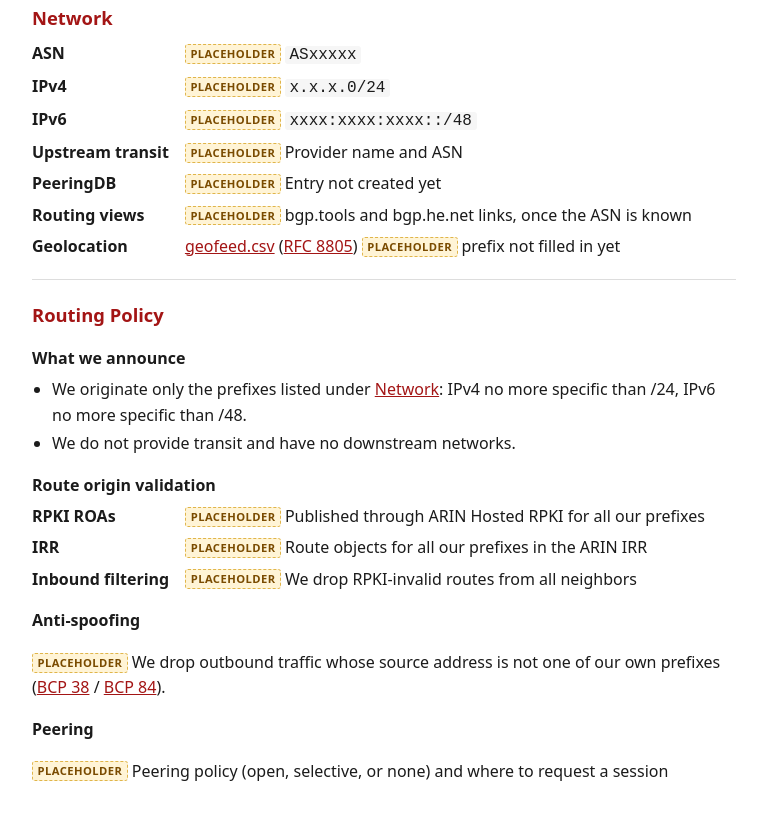
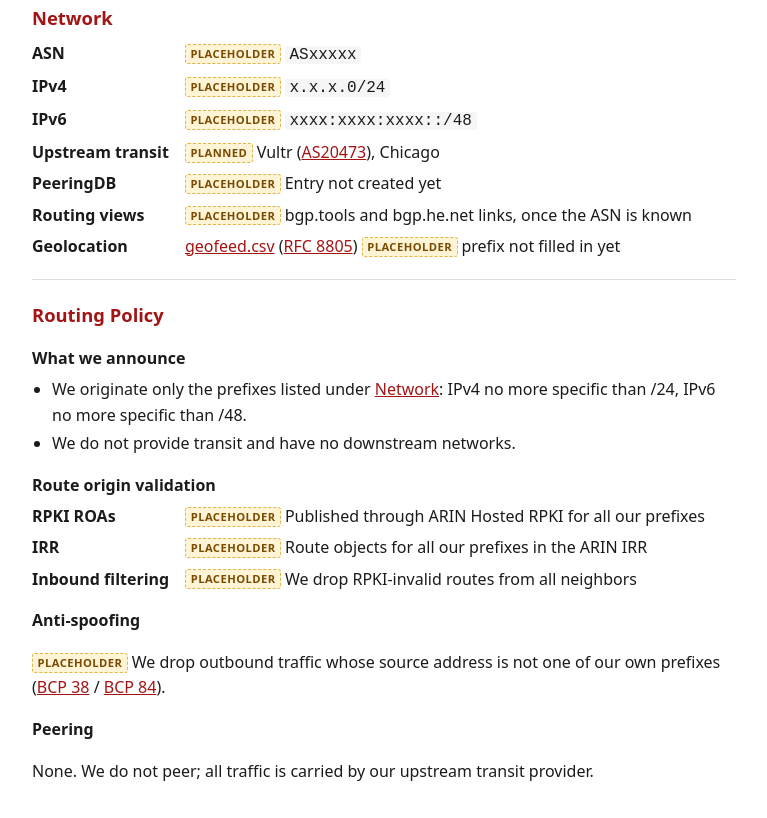
Before and after one commit to brianchilders/redbaron-noc, a plain HTML site: page index.html in a window 1280 px wide. Shown: the part 962-1780 px from the top of the page, without its empty margins (256-1023 px from the left). Drawn offline with Linux system fonts and the light colour scheme.

Commit message:
Set upstream to Vultr (planned) and peering to none

```diff
--- a/index.html
+++ b/index.html
@@ -205,7 +205,7 @@
         <dt>IPv6</dt>
         <dd><span class="ph">PLACEHOLDER</span><code>xxxx:xxxx:xxxx::/48</code></dd>
         <dt>Upstream transit</dt>
-        <dd><span class="ph">PLACEHOLDER</span>Provider name and ASN</dd>
+        <dd><span class="ph">PLANNED</span>Vultr (<a href="https://bgp.tools/as/20473">AS20473</a>), Chicago</dd>
         <dt>PeeringDB</dt>
         <dd><span class="ph">PLACEHOLDER</span>Entry not created yet</dd>
         <dt>Routing views</dt>
@@ -246,7 +246,7 @@
       <p><span class="ph">PLACEHOLDER</span>We drop outbound traffic whose source address is not one of our own prefixes (<a href="https://www.rfc-editor.org/info/bcp38">BCP 38</a> / <a href="https://www.rfc-editor.org/info/bcp84">BCP 84</a>).</p>
 
       <h3>Peering</h3>
-      <p><span class="ph">PLACEHOLDER</span>Peering policy (open, selective, or none) and where to request a session</p>
+      <p>None. We do not peer; all traffic is carried by our upstream transit provider.</p>
     </section>
 
     <!-- ============================================================
```
Also changed, not shown: 1 other file.
